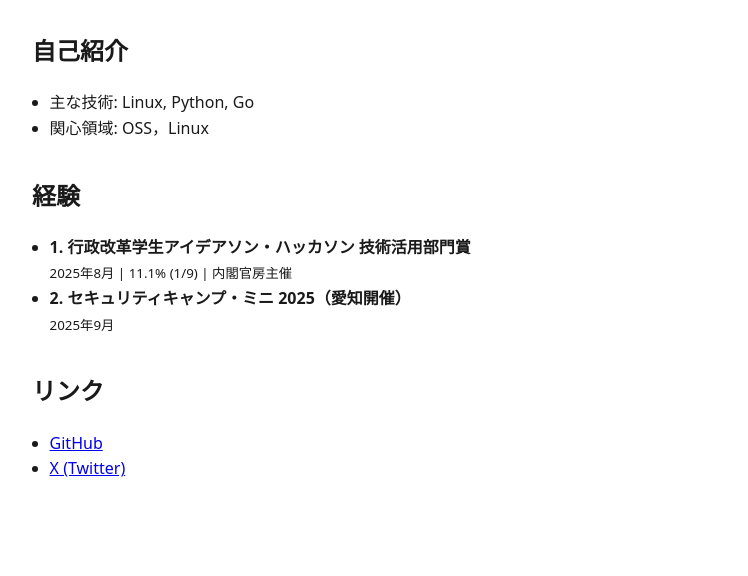
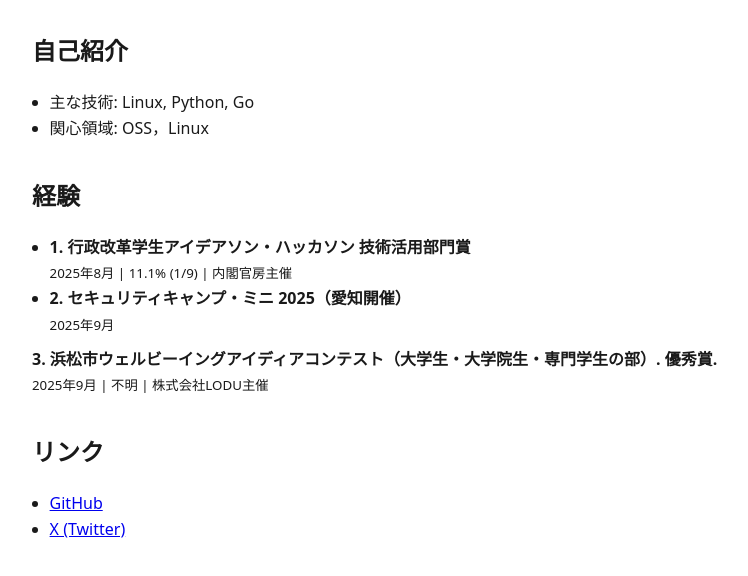
Before and after one commit to Oka-Tak/oka-tak.github.io, a plain HTML site: page index.html in a window 1280 px wide. Shown: the part 186-762 px from the top of the page, without its empty margins (148-896 px from the left). Drawn offline with Linux system fonts and the light colour scheme.

Commit message:
Add contest information to index.html

```diff
--- a/index.html
+++ b/index.html
@@ -64,6 +64,10 @@
           <small>2025年9月</small>
         </li>
       </ul>
+        <strong>3. 浜松市ウェルビーイングアイディアコンテスト（大学生・大学院生・専門学生の部）. 優秀賞.</strong><br>
+          <small>2025年9月 | 不明 | 株式会社LODU主催</small>
+        </li>
+      </ul>
     </section>
 
     <section id="links">
```
